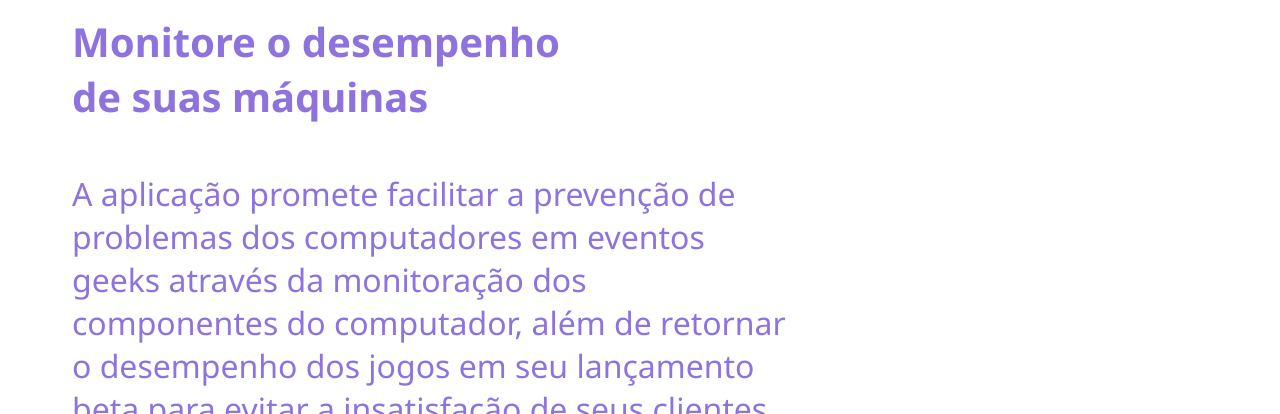
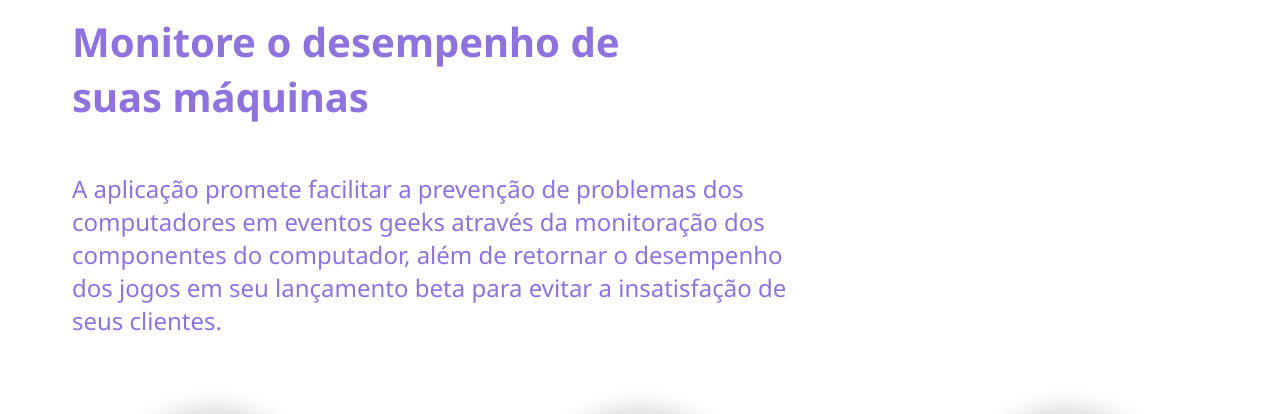
Before and after one commit to W-A-S-D/-institutional-website, a plain HTML site: page index.html in a window 1280 px wide. Shown: the part 880-1294 px from the top of the page. Drawn offline with Linux system fonts and the light colour scheme.

Commit message:
Alterando tamanho da fonte

```diff
--- a/css/about.css
+++ b/css/about.css
@@ -23,7 +23,7 @@
     font-family:    var(--Noto-Sans);
     font-style:     normal;
     font-weight:    normal;
-    font-size:      2rem;
+    font-size:      1.5rem;
     color:        #8E73DF;
     margin-bottom:  180px;
 }
--- a/index.html
+++ b/index.html
@@ -54,7 +54,7 @@
         <div id="about_product" class="about-panel ">
             <div class="about-container ">
                 <p class="about-message1 ">
-                    Monitore o desempenho <br> de suas máquinas
+                    Monitore o desempenho de <br> suas máquinas
                 </p>
                 <p class="about-message2 ">
                     A aplicação promete facilitar a prevenção de problemas dos computadores em eventos geeks através da monitoração dos componentes do computador, além de retornar o desempenho dos jogos em seu lançamento beta para evitar a insatisfação de seus clientes.
```
